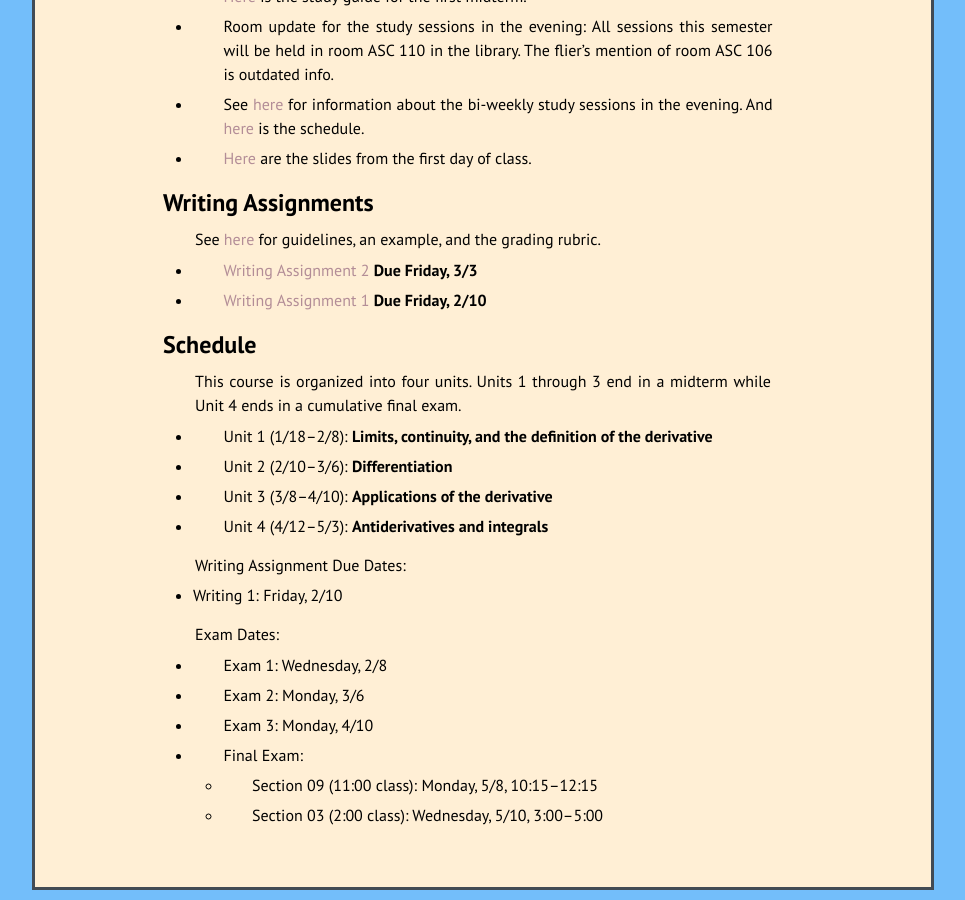
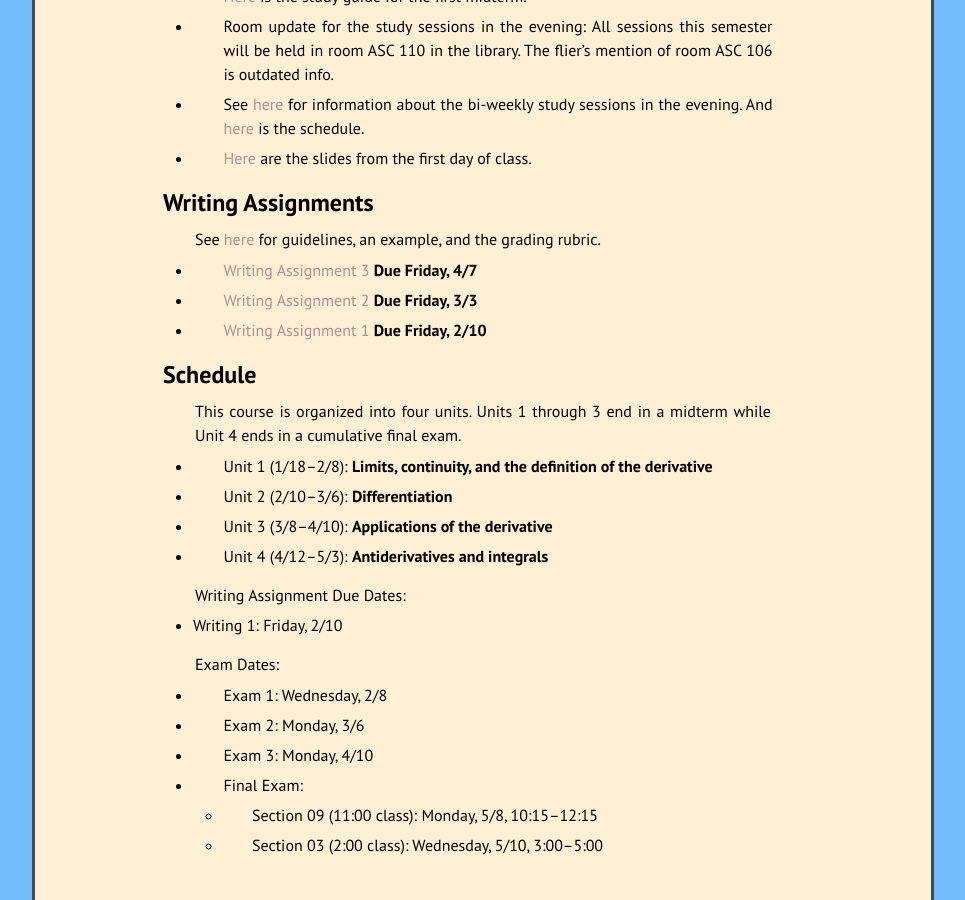
Before and after one commit to kamerynjw/kamerynjw.github.io, a Jekyll site: the page built from teaching/2023/math1420.md, in a window 1280 px wide and 900 px high, scrolled down 651 px. Shown: the whole window, without its empty margins (157-1122 px from the left). Built offline with Jekyll 4.4.1, drawn with Linux system fonts in a browser that asks for light colours; nearby versions of some CDN libraries.

Commit message:
new writing assignment

```diff
--- a/teaching/2023/math1420.md
+++ b/teaching/2023/math1420.md
@@ -47,6 +47,8 @@ Writing Assignments
 
 See [here]({{ page.url }}written-work) for guidelines, an example, and the grading rubric.
 
+* [Writing Assignment 3]({{ page.url }}w3.pdf) **Due Friday, 4/7**
+
 * [Writing Assignment 2]({{ page.url }}w2.pdf) **Due Friday, 3/3**
 
 * [Writing Assignment 1]({{ page.url }}w1.pdf) **Due Friday, 2/10**
```
Also changed, not shown: 1 other file.
